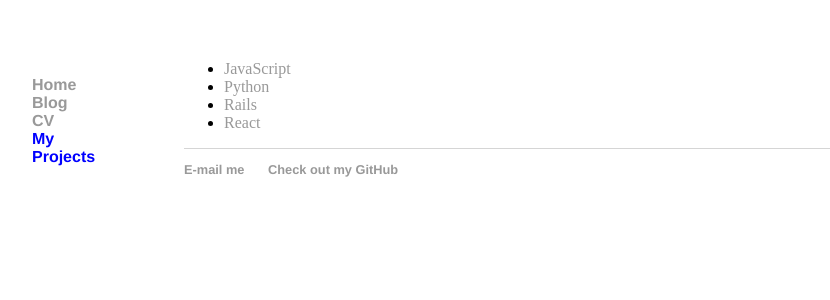
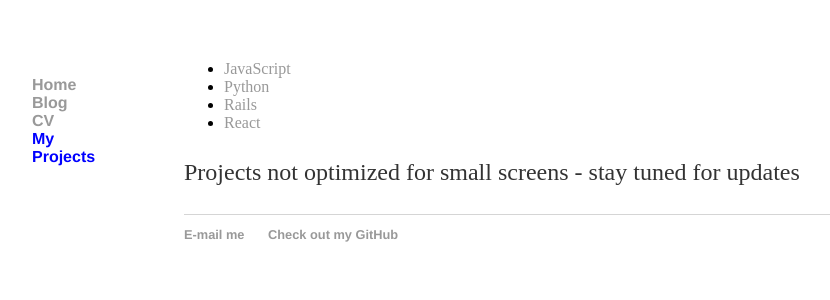
Before and after one commit to RocketGeek42/rocketgeek.github.io, a Jekyll site: the page built from my_projects/index.html, in a window 1280 px wide. Shown: the top 300 px of the page, without its empty margins (8-838 px from the left). Built offline with Jekyll 4.4.1, drawn with Linux system fonts in a browser that asks for light colours.

Commit message:
Update index.html

```diff
--- a/my_projects/index.html
+++ b/my_projects/index.html
@@ -10,4 +10,6 @@ title: Hey I made these things!
         <li><a href="./rails/index.html">Rails</a></li>
         <li><a href="./react/index.html">React</a></li>
     </ul>
+
+    <p>Projects not optimized for small screens - stay tuned for updates</p>
 </div>
```
